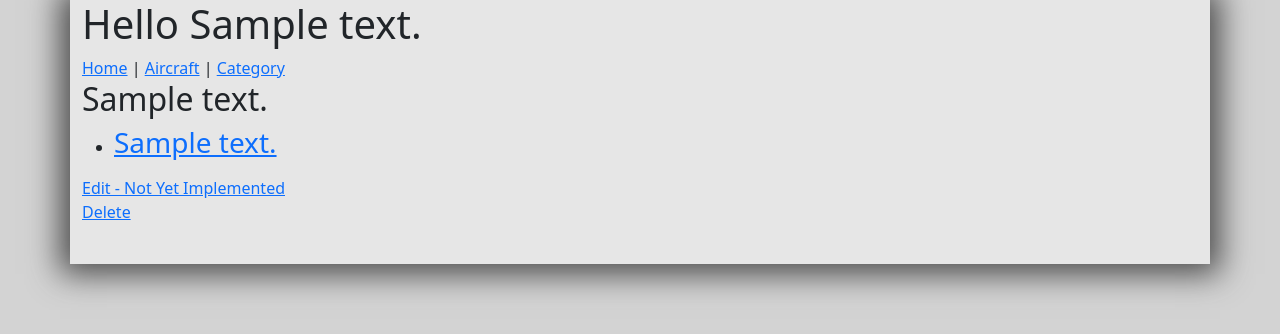
After one commit to mjpolifka/msfsdb, a Flask app: page /aircraft/1 in a window 1280 px wide. The commit adds this page. Shown: the top 334 px of the page. Run offline with Flask 3, Linux system fonts and the light colour scheme; tables that the repository leaves empty hold one stand-in row (values such as "Sample post").

Commit message:
created aircraft and category details page

```diff
--- a/msfsdb/aircraft.py
+++ b/msfsdb/aircraft.py
@@ -14,6 +14,14 @@ def aircraft():
 
     return render_template(
         "aircraft/aircraft.html",
+        aircraft=aircraft
+    )
+
+@bp.route("/<int:id>")
+def aircraft_id(id):
+    aircraft = Aircraft.query.filter_by(id=id).first()
+    return render_template(
+        "aircraft/aircraft_id.html",
         aircraft=aircraft
     )
 
--- /dev/null
+++ b/msfsdb/templates/aircraft/aircraft_id.html
@@ -0,0 +1,27 @@
+{% extends 'base.html' %}
+
+{% block title %} - Add Aircraft{% endblock %}
+
+{% block content %}
+<div class="container">
+    <h1>Hello {{ aircraft.description }}</h1>
+
+    <a href="/">Home</a> | <a href="{{ url_for('aircraft.aircraft') }}">Aircraft</a> | <a href="{{ url_for('category.category') }}">Category</a>
+
+    <h2>{{ aircraft.description }}</h2>
+    <ul>
+        {% for category in aircraft.categories %}
+        <li>
+            <h3>
+                <a href="{{ url_for('category.category_id', id=category.id) }}">{{ category.description }}</a>
+            </h3>
+        </li>
+        {% endfor %}
+    </ul>
+
+    <a href="{{ url_for('aircraft.aircraft') }}">Edit - Not Yet Implemented</a>
+    <br>
+    <a href="{{ url_for('aircraft.delete_aircraft', id=aircraft.id) }}">Delete</a>
+</div>
+
+{% endblock %}
```
Also changed, not shown: msfsdb/category.py (+8 -0 lines), msfsdb/templates/aircraft/aircraft.html (+6 -1 lines), msfsdb/templates/category/category.html (+6 -1 lines), msfsdb/templates/category/category_id.html (added, +24 -0 lines), todo.md (+3 -2 lines).
